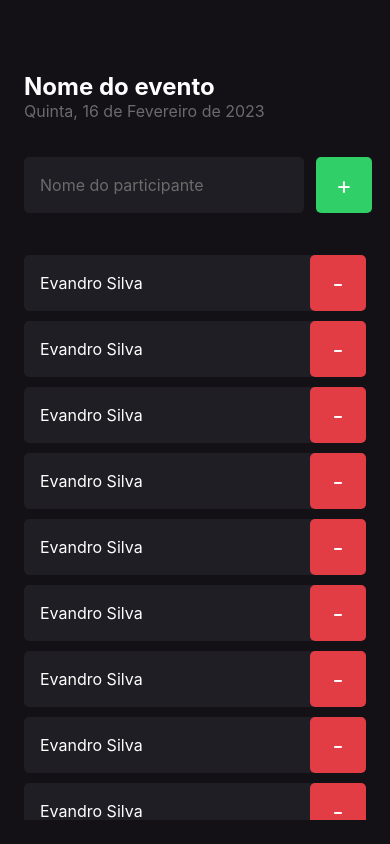
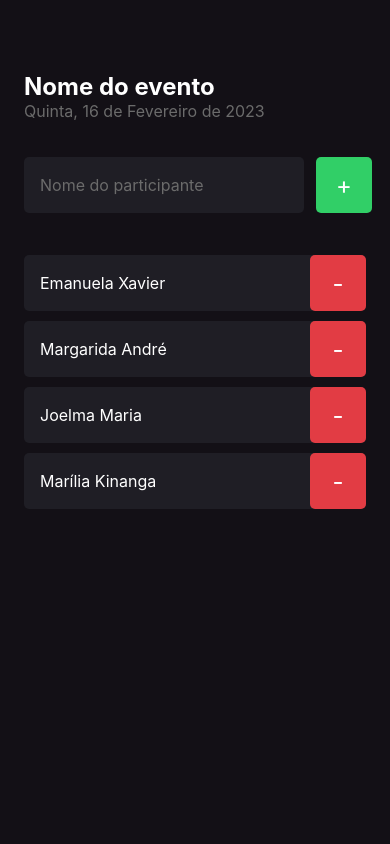
Before and after one commit to SkeBug/imhere, a React Native app: screen / in a window 390 px wide. Built offline with nearby package versions, Linux system fonts and the light colour scheme.

Commit message:
using props to Participant component

```diff
--- a/src/components/Participant/index.tsx
+++ b/src/components/Participant/index.tsx
@@ -1,11 +1,15 @@
 import { Text, TouchableOpacity, View } from "react-native";
 import { styles } from "./styles";
 
-export function Participant() {
+export type Props = {
+    name: string
+}
+
+export function Participant({ name }: Props) {
     return (
         <View style={styles.container}>
             <Text style={styles.name}>
-                Evandro Silva
+                {name}
             </Text>
 
             <TouchableOpacity style={styles.button}>
--- a/src/screens/Home/index.tsx
+++ b/src/screens/Home/index.tsx
@@ -33,23 +33,10 @@ export function Home() {
       </View>
 
       <ScrollView>
-        <Participant />
-        <Participant />
-        <Participant />
-        <Participant />
-        <Participant />
-        <Participant />
-        <Participant />
-        <Participant />
-        <Participant />
-        <Participant />
-        <Participant />
-        <Participant />
-        <Participant />
-        <Participant />
-        <Participant />
-        <Participant />
-        <Participant />
+        <Participant name="Emanuela Xavier" />
+        <Participant name="Margarida André" />
+        <Participant name="Joelma Maria"/>
+        <Participant name="Marília Kinanga" />
       </ScrollView>
 
     </View>
```
